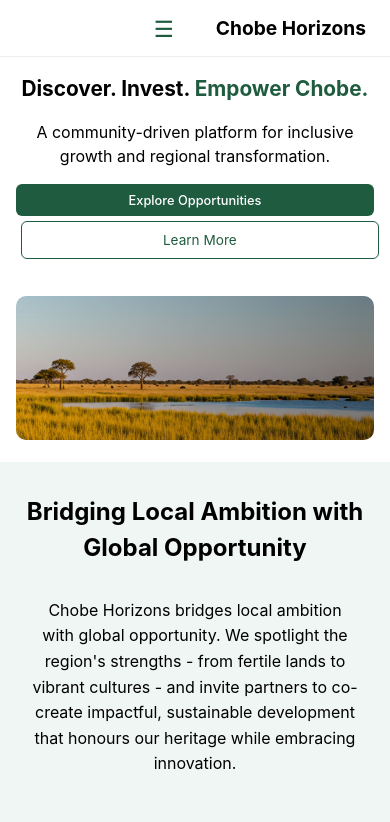
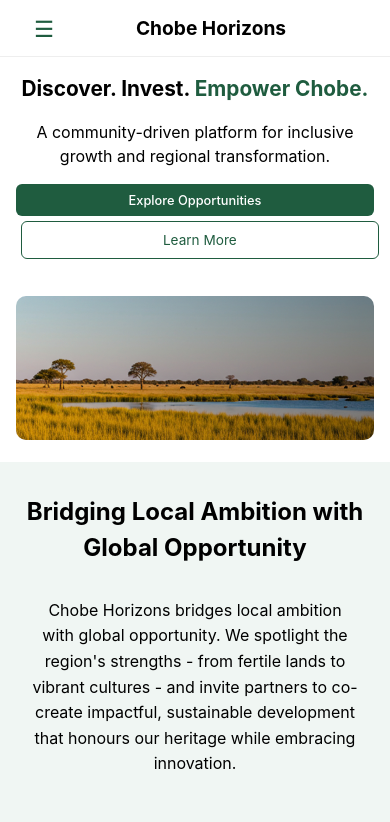
Before and after one commit to cse24-164/Chobe-Horizons, a plain HTML site: page index.html in a window 390 px wide. Shown: the top 822 px of the page. Drawn offline with Linux system fonts and the light colour scheme.

Commit message:
nav updates mobile

```diff
--- a/styles.css
+++ b/styles.css
@@ -133,15 +133,30 @@ body {
 
 /* Mobile Styles - UPDATED */
 @media (max-width: 768px) {
+
+  .header-container {
+    position: relative;
+    justify-content: flex-start;
+  }
+
   .mobile-menu-btn {
     display: flex;
     align-items: center;
     justify-content: center;
+    margin-left: 0;
+    margin-right: auto;
   }
 
   .mobile-close-btn {
     display: block;
   }
+
+  .logo {
+    position: absolute;
+    left: 50%;
+    transform: translateX(-50%);
+  }
+
 
   nav {
     position: fixed;
```
Also changed, not shown: index.html (+0 -2 lines).
